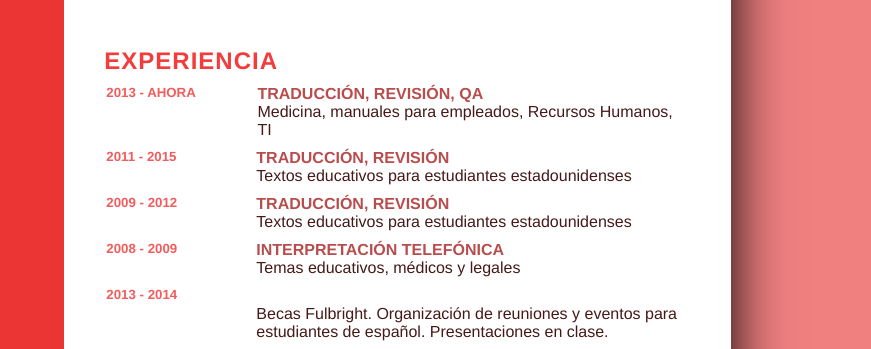
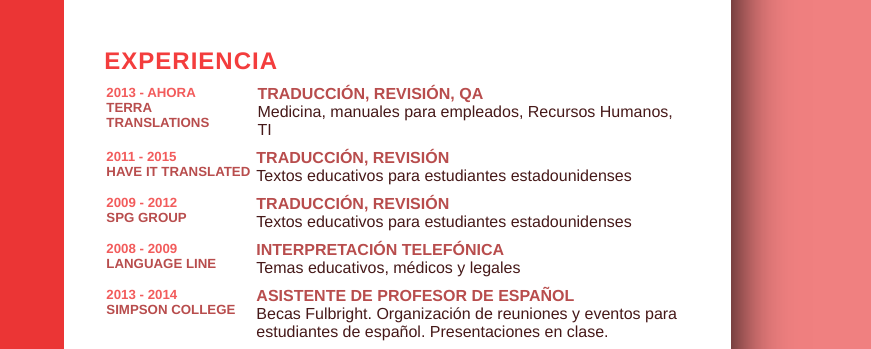
Before and after one commit to VictoriaGoldaraz/CV, a plain HTML site: page index.html in a window 1280 px wide. Shown: the part 309-658 px from the top of the page, 409-1280 px from the left. Drawn offline with Linux system fonts and the light colour scheme.

Commit message:
cambiando colores vinculos

```diff
--- a/index.css
+++ b/index.css
@@ -96,6 +96,11 @@ body{
 a{
     text-decoration: none;
     color: #fff;
+}
+
+.link {
+    text-decoration: none;
+    color:  rgb(184, 77, 77);
 }
 
 .contact_info.educacion li{
--- a/index.html
+++ b/index.html
@@ -87,7 +87,7 @@
                 <div class="box">
                     <div class="year_company">
                         <h5>2013 - Ahora</h5>
-                        <h5><a href="https://terratranslations.com/" target="_blank">Terra Translations</a> </h5>
+                        <h5><a class="link" href="https://terratranslations.com/" target="_blank">Terra Translations</a> </h5>
                     </div>
                     <div class="text">
                         <h4>Traducción, revisión, QA</h4>
@@ -98,7 +98,7 @@
                 <div class="box">
                     <div class="year_company">
                         <h5>2011 - 2015</h5>
-                        <h5><a href="http://www.haveittranslated.com/" target="_blank"> Have It Translated</a></h5>
+                        <h5><a class="link" href="http://www.haveittranslated.com/" target="_blank"> Have It Translated</a></h5>
                     </div>
                     <div class="text">
                         <h4>Traducción, revisión</h4>
@@ -109,7 +109,7 @@
                 <div class="box">
                     <div class="year_company">
                         <h5>2009 - 2012</h5>
-                        <h5><a href="https://www.spgr.com/index.php" target="_blank"> SPG Group</a></h5>
+                        <h5><a class="link" href="https://www.spgr.com/index.php" target="_blank"> SPG Group</a></h5>
                     </div>
                     <div class="text">
                         <h4>Traducción, revisión</h4>
@@ -120,7 +120,7 @@
                 <div class="box">
                     <div class="year_company">
                         <h5>2008 - 2009</h5>
-                        <h5><a href="http://www.languageline.com/"> Language Line</a></h5>
+                        <h5><a class="link" href="http://www.languageline.com/"> Language Line</a></h5>
                     </div>
                     <div class="text">
                         <h4>Interpretación telefónica</h4>
@@ -131,10 +131,10 @@
                 <div class="box">
                     <div class="year_company">
                         <h5>2013 - 2014</h5>
-                        <h5><a href="https://simpson.edu/" target="_blank"> Simpson College</a></h5>
+                        <h5><a class="link" href="https://simpson.edu/" target="_blank"> Simpson College</a></h5>
                     </div>
                     <div class="text">
-                        <h4><a href="https://fulbright.edu.ar/" target="_blank"> Asistente de profesor de español</a></h4>
+                        <h4><a class="link" href="https://fulbright.edu.ar/" target="_blank"> Asistente de profesor de español</a></h4>
                         <p>Becas Fulbright. Organización de reuniones y eventos para estudiantes de español. Presentaciones en clase.</p>
                     </div>
                 </div>
```
